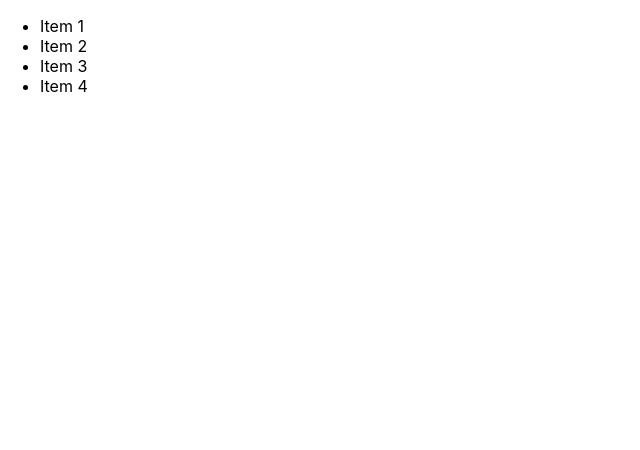
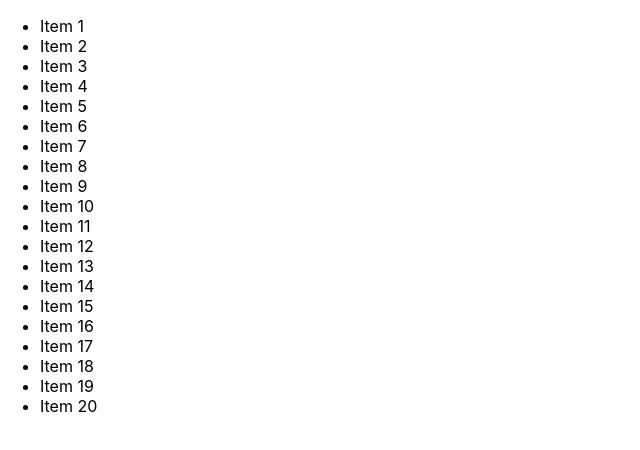
Before and after one commit to njihiamark/scroll-work, a React (Create React App) app: page / in a window 1280 px wide. Shown: the top 450 px of the page, without its empty margins (0-640 px from the left). Built offline with nearby package versions, Linux system fonts and the light colour scheme.

Commit message:
use hooks to make the list items

```diff
--- a/src/List.js
+++ b/src/List.js
@@ -1,13 +1,13 @@
-import React from "react";
+import React, { useState } from "react";
 
 const List = () => {
+  const [Items, seItems] = useState(Array.from(Array(20).keys(), (n) => n + 1));
   return (
     <React.Fragment>
       <ul>
-        <li>Item 1</li>
-        <li>Item 2</li>
-        <li>Item 3</li>
-        <li>Item 4</li>
+        {Items.map((item) => (
+          <li>Item {item}</li>
+        ))}
       </ul>
     </React.Fragment>
   );
```
